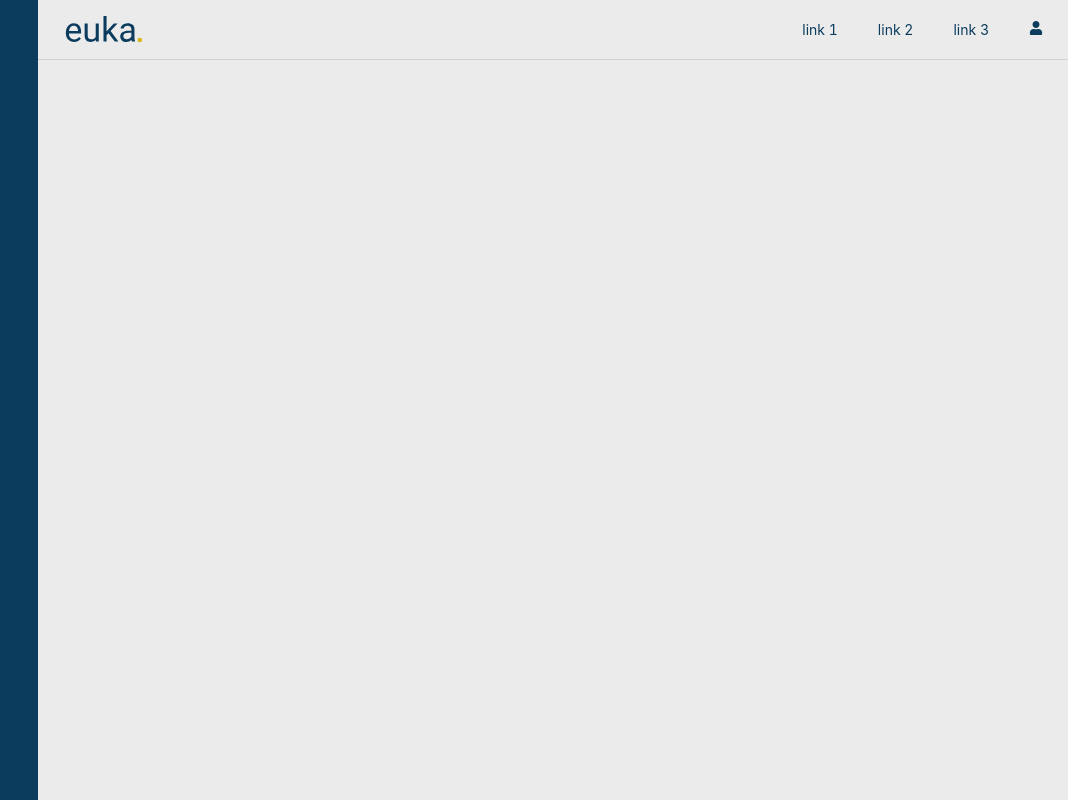
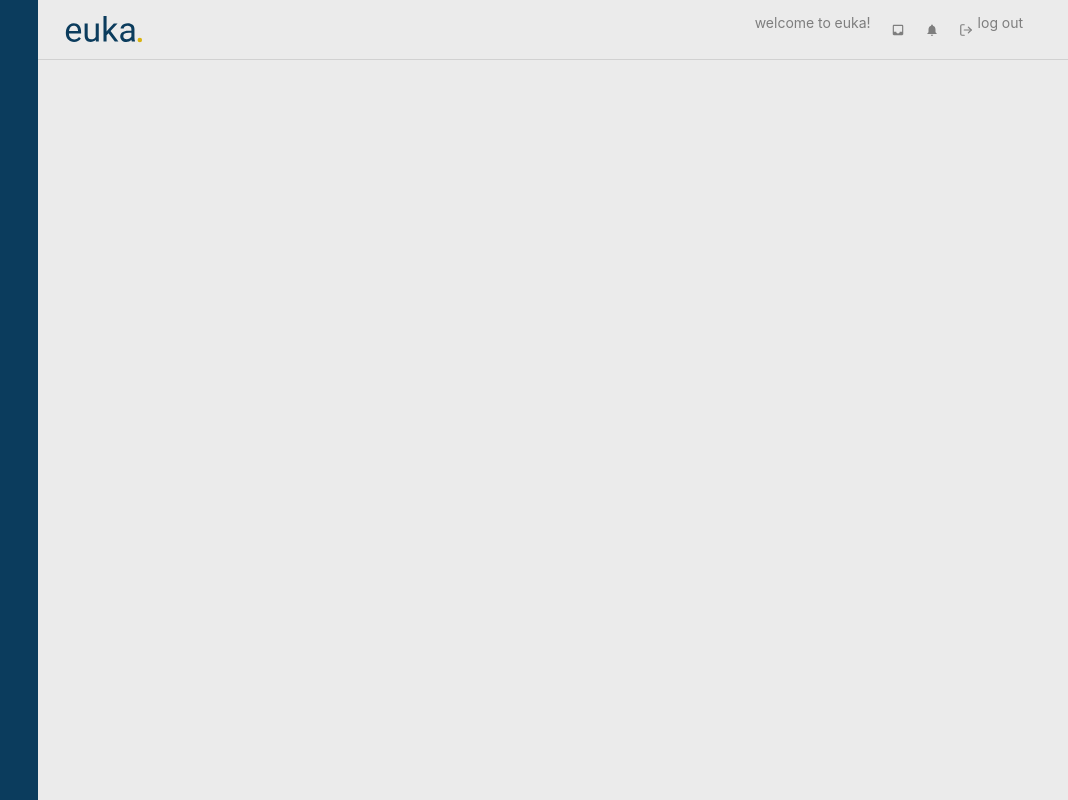
Before and after one commit to RogeCS/Euka, a React app: page / in a window 1280 px wide. Shown: the whole page, without its empty margins (212-1280 px from the left). Built offline with nearby package versions, Linux system fonts and the light colour scheme; a web font is replaced by a local one.

Commit message:
sidebardata added

```diff
--- a/src/components/Header.jsx
+++ b/src/components/Header.jsx
@@ -1,5 +1,6 @@
 import React from "react";
-import { FaUser } from "react-icons/fa";
+import { FiLogOut } from "react-icons/fi";
+import { MdNotifications, MdInbox } from "react-icons/md";
 import DarkLogo from "../assets/static/euka-dark-logo.svg";
 
 import "../styles/components/Header.scss";
@@ -15,24 +16,27 @@ const Header = () => {
       <nav className="dashboard-navbar">
         <ul className="dashboard-navbar__list">
           <li className="dashboard-navbar__bullet">
+            <p className="dashboard-navbar__message">welcome to euka!</p>
+          </li>
+          <li className="dashboard-navbar__bullet">
             <a href="/" className="dashboard-navbar__link">
-              link 1
+              <MdInbox />
             </a>
           </li>
           <li className="dashboard-navbar__bullet">
             <a href="/" className="dashboard-navbar__link">
-              link 2
+              <MdNotifications />
             </a>
           </li>
           <li className="dashboard-navbar__bullet">
             <a href="/" className="dashboard-navbar__link">
-              link 3
+              <div className="logout">
+                <FiLogOut />
+                <p className="logout__text">log out</p>
+              </div>
             </a>
           </li>
         </ul>
-        <div className="dashboard-navbar__profile">
-          <FaUser />
-        </div>
       </nav>
     </div>
   );
--- a/src/styles/components/Header.scss
+++ b/src/styles/components/Header.scss
@@ -3,7 +3,7 @@
 .dashboard-header {
   align-items: center;
   border-bottom: 1px solid rgba(129, 129, 129, 0.246);
-  color: $color;
+  color: $dark-gray;
   display: flex;
   height: $header-height;
   justify-content: space-between;
@@ -34,16 +34,30 @@
   list-style-type: none;
   display: flex;
   flex-direction: row;
-  margin: 0 20px;
+  margin: 0 10px;
 }
 
 .dashboard-navbar__bullet {
-  margin: 0 20px;
+  margin: 0 10px;
+  display: flex;
 }
 
 .dashboard-navbar__link {
-  color: $color;
+  color: $dark-gray;
   text-decoration: none;
+  transition: 0.3s ease-in-out;
+  display: flex;
+  align-items: center;
+
+  &:hover {
+    color: $secondary;
+    transition: 0.3s ease-in-out;
+  }
+}
+
+.logout {
+  display: flex;
+  align-items: center;
   transition: 0.3s ease-in-out;
 
   &:hover {
@@ -52,11 +66,6 @@
   }
 }
 
-.dashboard-navbar__profile {
-  transition: 0.3s ease-in-out;
-
-  &:hover {
-    color: $secondary;
-    transition: 0.3s ease-in-out;
-  }
+.logout__text {
+  margin-left: 5px;
 }
--- a/src/styles/global/variables.scss
+++ b/src/styles/global/variables.scss
@@ -5,6 +5,7 @@ $theme-font: "Encode Sans Expanded", sans-serif;
 //Application color palette
 $white: #ffffff;
 $gray: #ebebeb;
+$dark-gray: #7e7e7e;
 $dark-color: #1d2731;
 $color: #0b3c5d;
 $light-color: #328cc1;
```
Also changed, not shown: src/code/SidebarData.js (added, +26 -0 lines).
